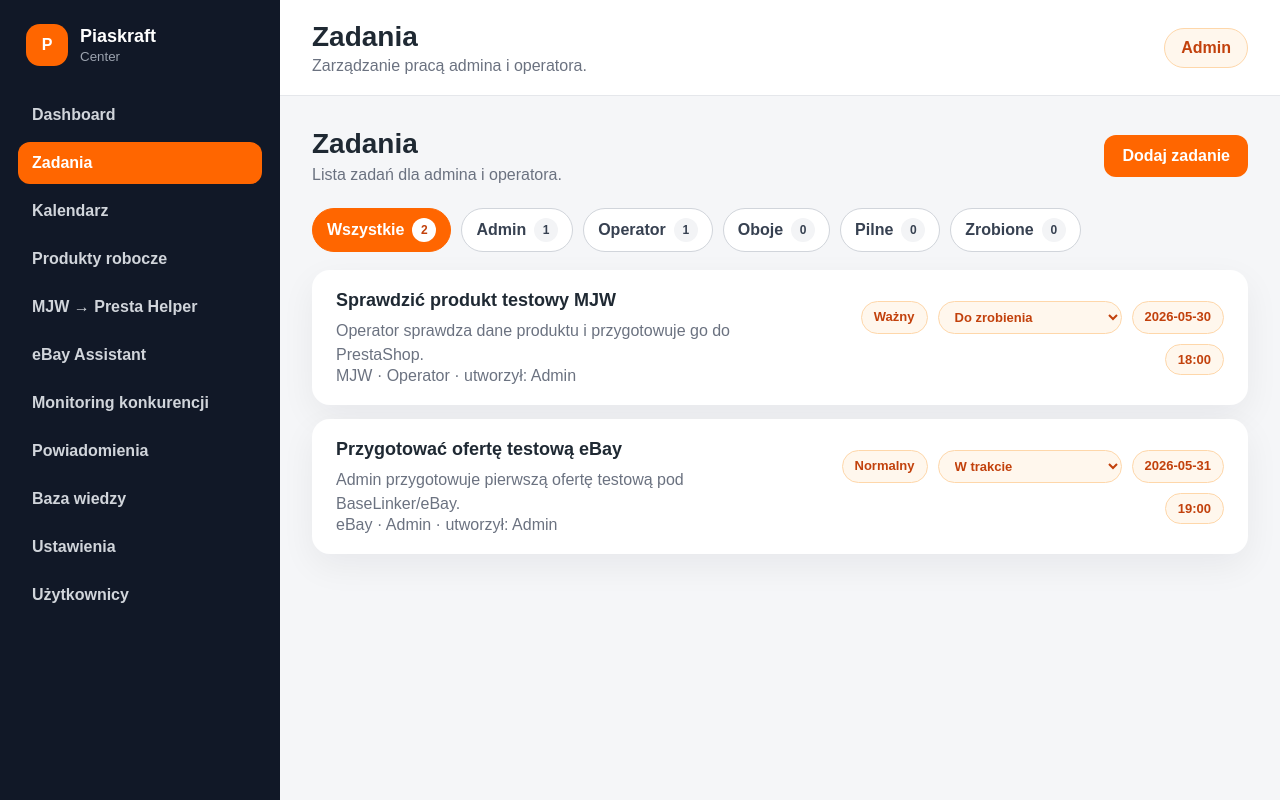
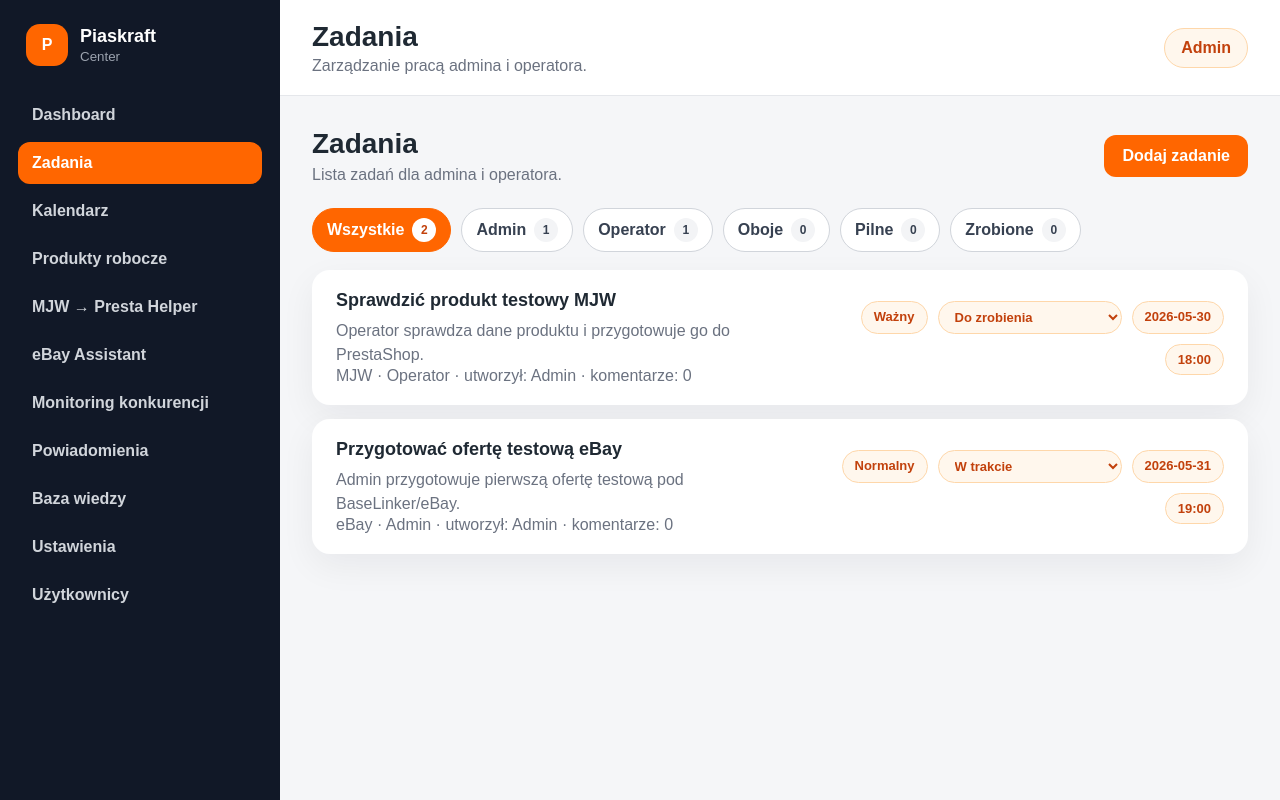
Before and after one commit to Piaskraft/piaskraft-center, a React (Vite) app in the folder apps/web/: page /zadania in a window 1280 px wide. Built offline with nearby package versions, Linux system fonts and the light colour scheme.

Commit message:
Add task comments structure

```diff
--- a/apps/web/src/features/tasks/TaskCard.tsx
+++ b/apps/web/src/features/tasks/TaskCard.tsx
@@ -21,8 +21,9 @@ export function TaskCard({
         )}
 
         <p className="task-subline">
-          {task.category} · {task.assignedTo} · utworzył: {task.createdBy}
-        </p>
+  {task.category} · {task.assignedTo} · utworzył: {task.createdBy} · komentarze:{' '}
+  {task.comments.length}
+</p>
       </div>
 
       <div className="task-meta">
--- a/apps/web/src/features/tasks/taskMockData.ts
+++ b/apps/web/src/features/tasks/taskMockData.ts
@@ -11,6 +11,7 @@ export const tasks: Task[] = [
     status: 'Do zrobienia',
     date: '2026-05-30',
     time: '18:00',
+    comments: [],
     createdBy: 'Admin',
     createdAt: '2026-05-30',
     updatedAt: '2026-05-30',
@@ -25,6 +26,7 @@ export const tasks: Task[] = [
     status: 'W trakcie',
     date: '2026-05-31',
     time: '19:00',
+    comments: [],
     createdBy: 'Admin',
     createdAt: '2026-05-30',
     updatedAt: '2026-05-30',
--- a/apps/web/src/pages/TasksPage.tsx
+++ b/apps/web/src/pages/TasksPage.tsx
@@ -27,6 +27,7 @@ export function TasksPage() {
       status: 'Nowe',
       date: newTask.date,
       time: newTask.time,
+      comments: [],
       createdBy: 'Admin',
       createdAt: today,
       updatedAt: today,
```
Also changed, not shown: apps/web/src/features/tasks/taskTypes.ts (+8 -0 lines).
